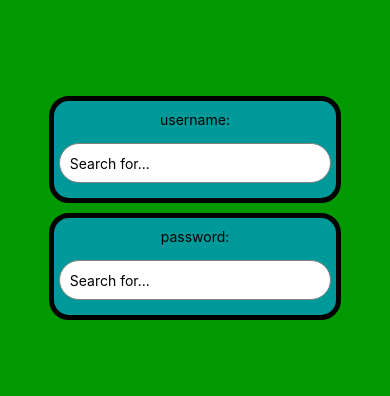
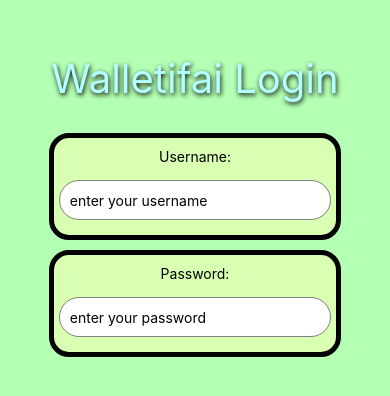
Before and after one commit to colin-russell/walletifai-assignment, a React Native app: screen / in a window 390 px wide. Shown: the part 214-610 px from the top of the page. Built offline with nearby package versions, Linux system fonts and the light colour scheme.

Commit message:
added Title component and added prop to InputBar to hide input

```diff
--- a/components/InputBar.js
+++ b/components/InputBar.js
@@ -1,5 +1,11 @@
 import React, { useState } from 'react';
-import { View, Text, TextInput, StyleSheet } from 'react-native';
+import {
+  View,
+  Text,
+  TextInput,
+  StyleSheet,
+  KeyboardAvoidingView,
+} from 'react-native';
 import PropTypes from 'prop-types';
 
 const InputBar = (props) => {
@@ -11,15 +17,18 @@ const InputBar = (props) => {
   };
 
   return (
-    <View style={{ ...styles.container, ...props.style, width: props.width }}>
+    <KeyboardAvoidingView
+      style={{ ...styles.container, ...props.style, width: props.width }}
+    >
       <Text style={styles.text}>{props.label}</Text>
       <TextInput
         style={styles.input}
+        secureTextEntry={props.hideCharacters}
         value={text}
-        placeholder='Search for...'
+        placeholder={props.placeholderText}
         onChangeText={(newText) => handleTextChange(newText)}
       />
-    </View>
+    </KeyboardAvoidingView>
   );
 };
 
@@ -50,6 +59,8 @@ const styles = StyleSheet.create({
 
 InputBar.propTypes = {
   label: PropTypes.string,
+  hideCharacters: PropTypes.bool,
+  placeholderText: PropTypes.string,
   width: PropTypes.oneOfType([PropTypes.string, PropTypes.number]),
   style: PropTypes.object,
 };
--- /dev/null
+++ b/components/Title.js
@@ -0,0 +1,33 @@
+import React from 'react';
+import { View, Text, StyleSheet } from 'react-native';
+import PropTypes from 'prop-types';
+
+const Title = (props) => {
+  return (
+    <View style={props.style}>
+      <Text style={{ ...styles.text, color: props.textColor }}>
+        {props.text}
+      </Text>
+    </View>
+  );
+};
+
+const styles = StyleSheet.create({
+  text: {
+    fontSize: 40,
+    textShadowColor: 'black',
+    textShadowRadius: 5,
+    textShadowOffset: {
+      width: 1,
+      height: 2,
+    },
+  },
+});
+
+Title.propTypes = {
+  text: PropTypes.string,
+  style: PropTypes.object,
+  textColor: PropTypes.string,
+};
+
+export default Title;
--- a/screens/HomeScreen.js
+++ b/screens/HomeScreen.js
@@ -2,14 +2,31 @@ import React from 'react';
 import { StyleSheet, View } from 'react-native';
 import { StatusBar } from 'expo-status-bar';
 
-import SearchBar from '../components/InputBar';
+import InputBar from '../components/InputBar';
+import Title from '../components/Title';
 
 export default function HomeScreen() {
   return (
     <View style={styles.container}>
       <StatusBar style='auto' />
-      <SearchBar style={styles.input} label={'username:'} width={'75%'} />
-      <SearchBar style={styles.input} label={'password:'} width={'75%'} />
+      <Title
+        style={styles.title}
+        text={'Walletifai Login'}
+        textColor={'#b3ffff'}
+      />
+      <InputBar
+        style={styles.input}
+        label={'Username:'}
+        width={'75%'}
+        placeholderText={'enter your username'}
+      />
+      <InputBar
+        style={styles.input}
+        label={'Password:'}
+        width={'75%'}
+        placeholderText={'enter your password'}
+        hideCharacters={true}
+      />
     </View>
   );
 }
@@ -17,11 +34,15 @@ export default function HomeScreen() {
 const styles = StyleSheet.create({
   container: {
     flex: 1,
-    backgroundColor: '#009900',
+    backgroundColor: '#b3ffb3',
     alignItems: 'center',
     justifyContent: 'center',
   },
+  title: {
+    paddingTop: -50,
+    paddingBottom: 25,
+  },
   input: {
-    backgroundColor: '#009999',
+    backgroundColor: '#d9ffb3',
   },
 });
```
